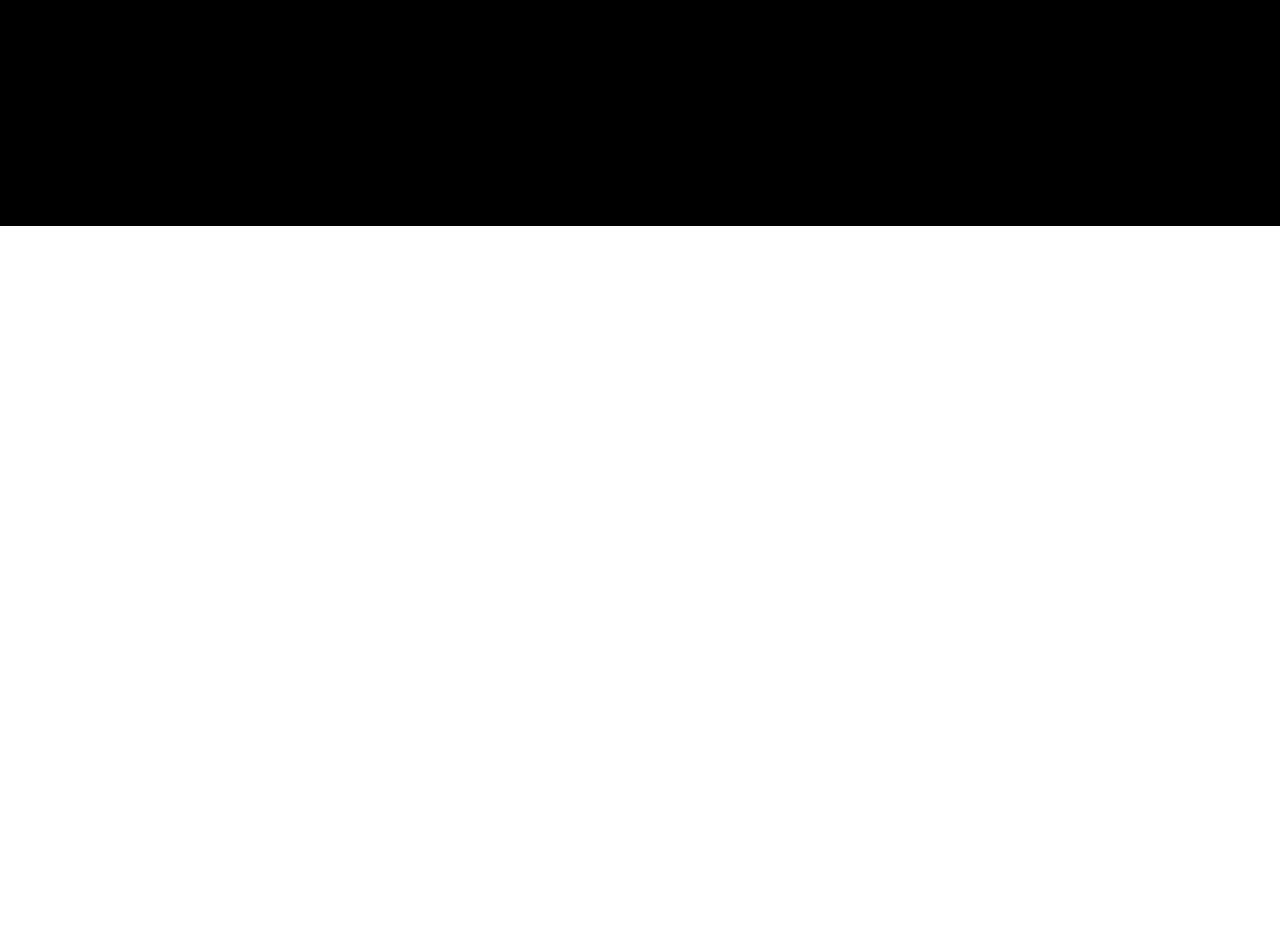
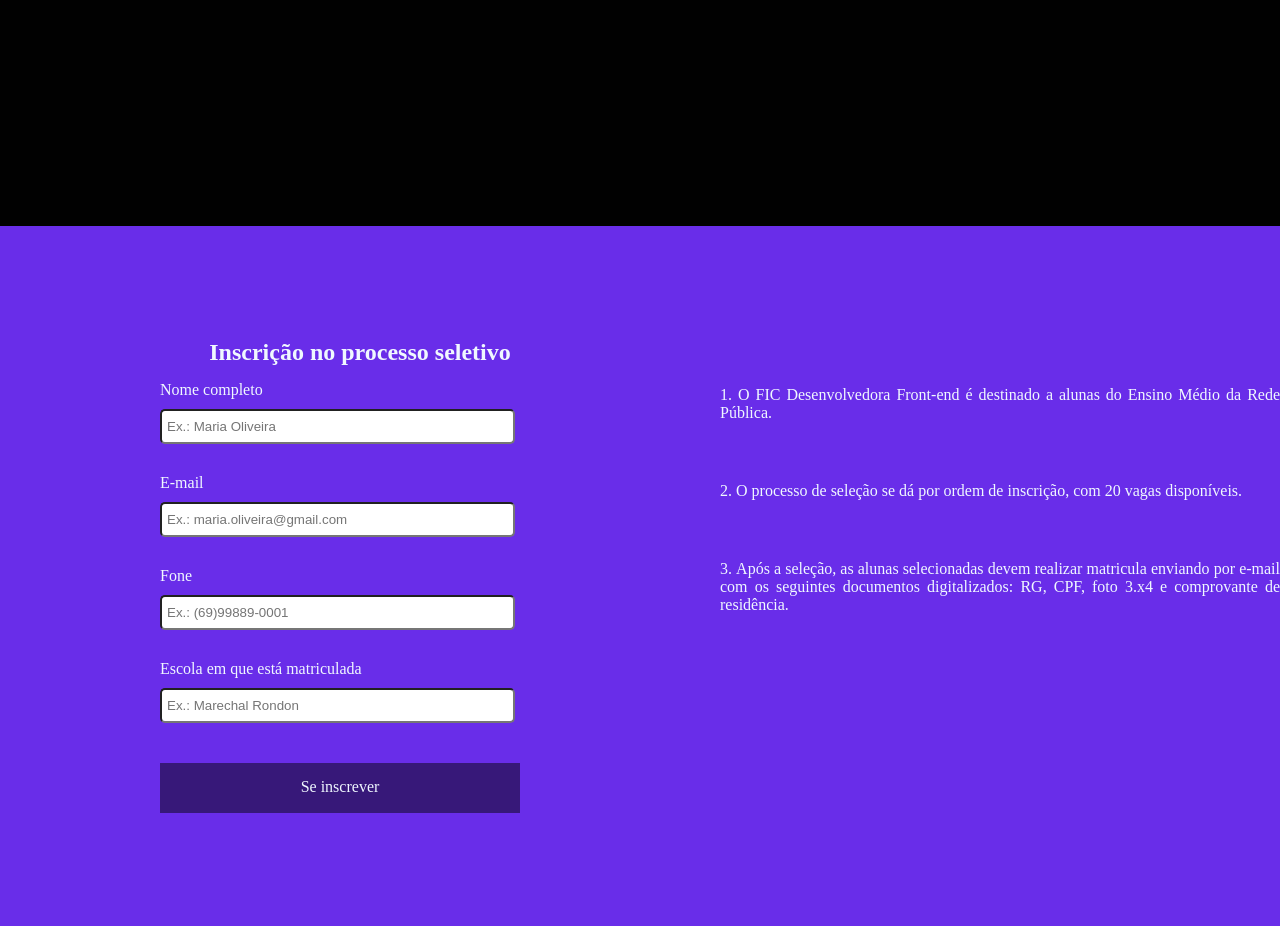
Before and after one commit to Lucianogs90/divulgacao_fic, a plain HTML site: page index.html in a window 1280 px wide. Shown: the part 4903-5829 px from the top of the page. Before the commit the page ends 5129 px from the top, so only its background shows below. Drawn offline with Linux system fonts and the light colour scheme.

Commit message:
7º container criado com sucesso!

```diff
--- a/assets/css/style.css
+++ b/assets/css/style.css
@@ -192,6 +192,7 @@ body{
 }
 
 .container_3-2-2 li{
+    list-style-position: inside;
     list-style-image: url("../images/ok.svg");
     padding: 10px;
     margin-left: 10px;
@@ -344,7 +345,6 @@ body{
     width: 100%;
     padding: 20px;
     margin: 20px;
-    /*border: 1px aliceblue solid; /*Esta borda não exite*/
 }
 
 .container_6-2-1{
@@ -369,3 +369,86 @@ body{
 .container_6-2-1-2 ul{
     margin: 10px 0px 0px 15px;
 }
+
+.container_7{
+    display: flex;
+    justify-items: center;
+    align-items: center;
+    color: aliceblue;
+    background-color: #692DE9;
+    height: 700px;
+}
+
+.container_7-1{
+    display: flex;
+    flex-direction: column;
+    justify-content: space-between;
+    align-items: left;
+    width: 50%;
+}
+
+.container_7-1-1{
+    display: flex;
+    flex-direction: row;
+    margin: 0px auto 0px auto;
+}
+
+.container_7-1-2{
+    display: flex;
+    flex-direction: column;
+    margin: 0px auto 0px 160px;
+}
+
+.container_7-1-2-1{
+    display: flex;
+    flex-direction: column;
+    justify-content: flex-start;
+    margin: 10px 10px 10px 0px;
+}
+
+.container_7-label{
+    padding: 5px 0px 5px 0px;
+}
+
+.container_7-input{
+    height: 35px;
+    width: 355px;
+    border-radius: 5px;
+    padding: 5px;
+    margin: 5px 0px 5px 0px;
+}
+
+.container_7-link{
+    display: flex;
+    justify-content: center;
+    width: 360px;
+    height: 50px;
+    padding: 15px;
+    margin-top: 25px;
+    color: aliceblue;
+    text-decoration: none;
+    background-color: #371879;
+}
+
+.container_7-link:hover{
+    background-color: #210c4e;
+    cursor: pointer;
+    color: goldenrod;
+}
+
+.container_7-2{
+    display: flex;
+    flex-direction: column;
+    justify-content:space-between;
+    justify-items:flex-start;
+    flex-wrap: wrap;
+    width: 50%;
+    height: 380px;
+}
+
+.container_7-list li{
+    text-align: justify;
+    list-style-type: decimal;
+    list-style-position: inside;
+    margin: 0 160px 60px 0px;
+}
--- a/index.html
+++ b/index.html
@@ -497,5 +497,50 @@
         </div>
 
     </div>
+
+    <div class="container_7">
+        <div class="container_7-1">
+            <div class="container_7-1-1">
+                <h2>Inscrição no processo seletivo</h2>
+            </div>
+
+            <div class="container_7-1-2">
+                <div class="container_7-1-2-1">
+                    <label for="nome" class="container_7-label">Nome completo</label>
+                    <input type="text" id="nome" placeholder="Ex.: Maria Oliveira" class="container_7-input">
+                </div>
+
+                <div class="container_7-1-2-1">
+                    <label for="email" class="container_7-label">E-mail</label>
+                    <input type="email" id="email" placeholder="Ex.: maria.oliveira@gmail.com"  class="container_7-input">
+                </div>
+
+                <div class="container_7-1-2-1">
+                    <label for="fone" class="container_7-label">Fone</label>
+                    <input type="tel" id="fone" placeholder="Ex.: (69)99889-0001"  class="container_7-input">
+                </div>
+
+                <div class="container_7-1-2-1">
+                    <label for="escola" class="container_7-label">Escola em que está matriculada</label>
+                    <input type="text" id="escola" placeholder="Ex.: Marechal Rondon" class="container_7-input">
+                </div>
+
+                <div class="container_7-1-2-2">
+                    <a class="container_7-link" href="#">Se inscrever</a>
+                </div>
+
+            </div>
+
+        </div>
+
+        <div class="container_7-2">
+            <ol class="container_7-list">
+                <li>O FIC Desenvolvedora Front-end é destinado a alunas do Ensino Médio da Rede Pública.</li>
+                <li>O processo de seleção se dá por ordem de inscrição, com 20 vagas disponíveis.</li>
+                <li>Após a seleção, as alunas selecionadas devem realizar matricula enviando por e-mail com os seguintes documentos digitalizados: RG, CPF, foto 3.x4 e comprovante de residência.</li>
+            </ul>
+        </div>
+
+    </div>
 </body>
 </html>
```
